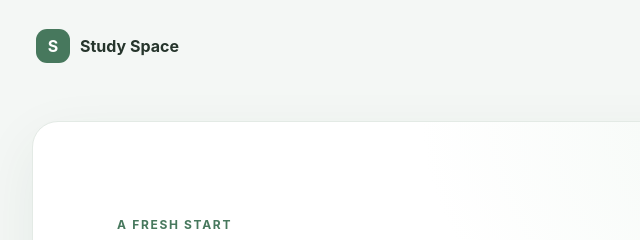
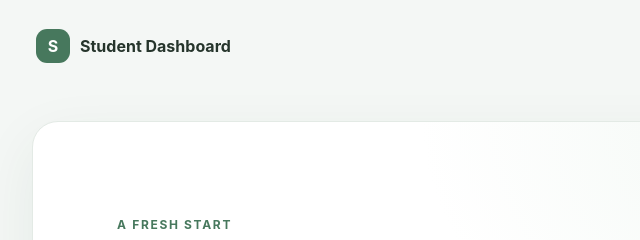
Before and after one commit to parsmlt/student_space, a plain HTML site: page index.html in a window 1280 px wide. Shown: the top 240 px of the page, 128-768 px from the left. Drawn offline with Linux system fonts and the light colour scheme.

Commit message:
Rename site to Student Dashboard

```diff
--- a/index.html
+++ b/index.html
@@ -4,16 +4,16 @@
     <meta charset="utf-8">
     <meta name="viewport" content="width=device-width, initial-scale=1">
     <meta name="description" content="A calm, simple home for your study plans and goals.">
-    <title>Study Space — Student Productivity Dashboard</title>
+    <title>Student Dashboard</title>
     <link rel="stylesheet" href="style.css">
     <script src="theme.js" defer></script>
   </head>
   <body>
     <main class="page">
       <header class="topbar">
-        <a class="brand" href="#home" aria-label="Study Space home">
+        <a class="brand" href="#home" aria-label="Student Dashboard home">
           <span class="brand-mark" aria-hidden="true">S</span>
-          <span>Study Space</span>
+          <span>Student Dashboard</span>
         </a>
         <div class="topbar-actions">
           <button class="theme-toggle" type="button" data-theme-toggle aria-pressed="false"><span aria-hidden="true">☾</span><span data-theme-label>Dark mode</span></button>
```
Also changed, not shown: dashboard.html (+3 -3 lines), 1 other file.
